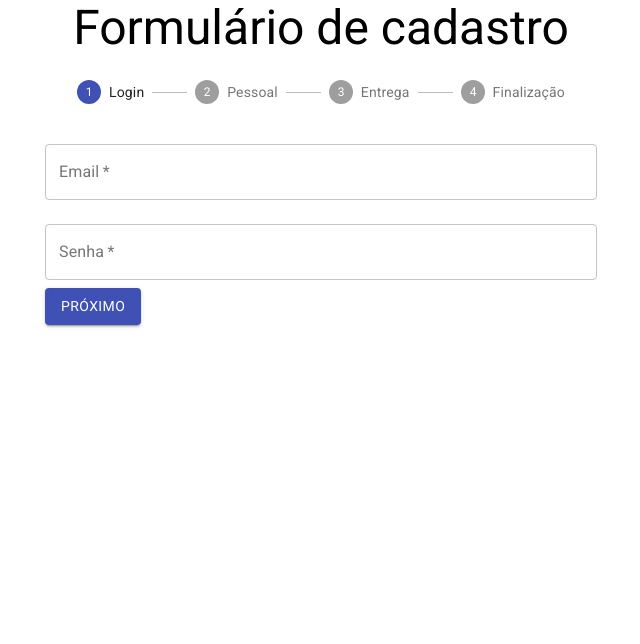
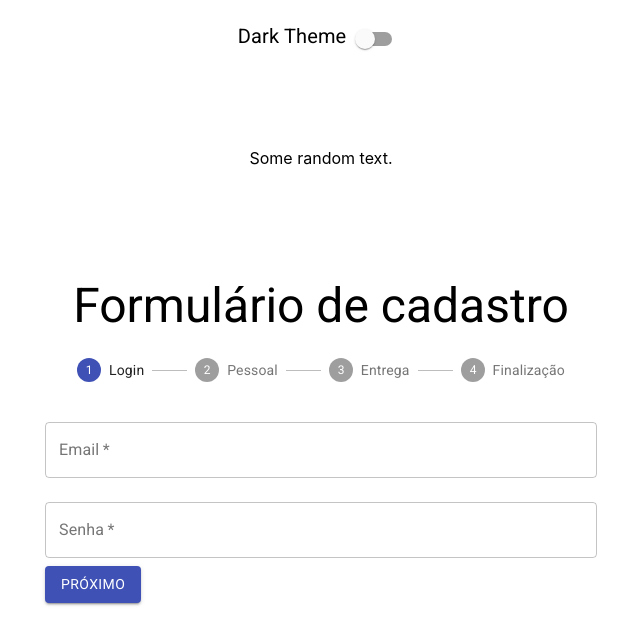
Before and after one commit to luanmotta/react-contexts-form, a React (Create React App) app: page / in a window 1280 px wide. Shown: the top 644 px of the page, without its empty margins (319-959 px from the left). Built offline with nearby package versions, Linux system fonts and the light colour scheme.

Commit message:
Add theme customization (using contexts)

```diff
--- a/src/App.js
+++ b/src/App.js
@@ -1,6 +1,7 @@
 import React from "react";
 import "./App.css";
 import FormularioCadastro from "./components/FormularioCadastro/FormularioCadastro";
+import Dashboard from './components/Dashboard/Dashboard'
 import 'fontsource-roboto';
 import { Container, Typography } from "@material-ui/core"
 import ValidacoesCadastro from './contexts/ValidacoesCadastro'
@@ -9,6 +10,7 @@ import { validarCPF, validarSenha } from './models/cadastro'
 const App = () => {
   return (
     <Container component="article" maxWidth="sm">
+      <Dashboard />
       <Typography variant="h3" component="h1" align="center">Formulário de cadastro</Typography>
       <ValidacoesCadastro.Provider value={{ CPF: validarCPF, senha: validarSenha }}>
         <FormularioCadastro aoEnviar={aoEnviarForm} />
--- /dev/null
+++ b/src/components/Dashboard/Content.jsx
@@ -0,0 +1,26 @@
+import React, { useEffect } from 'react'
+import { Box } from "@material-ui/core";
+import { useTheme } from '../../contexts/ThemeContext'
+
+const Content = () => {
+  const darkTheme = useTheme()
+
+  const containerStyle = {
+    backgroundColor: darkTheme ? 'black': 'white',
+    height: '160px'
+  }
+
+  const textStyle = {
+    color: darkTheme ? 'white': 'black',
+  }
+
+  return (
+    <Box style={{ margin: '20px 0 40px 0' }}>
+      <Box display="flex" justifyContent="center" alignItems="center" style={containerStyle}>
+        <div style={textStyle}>Some random text.</div>
+      </Box>
+    </Box>
+  )
+}
+
+export default Content
--- /dev/null
+++ b/src/components/Dashboard/Dashboard.jsx
@@ -0,0 +1,17 @@
+import React from 'react';
+import Theme from './Theme'
+import Content from './Content'
+import { ThemeProvider } from '../../contexts/ThemeContext'
+
+const Dashboard = () => {
+  return (
+    <>
+      <ThemeProvider>
+        <Theme />
+        <Content />
+      </ThemeProvider>
+    </>
+  );
+}
+
+export default Dashboard;
--- /dev/null
+++ b/src/components/Dashboard/Theme.jsx
@@ -0,0 +1,22 @@
+import React from 'react'
+import { Box, Switch, Typography } from "@material-ui/core"
+import { useTheme, useThemeUpdate } from '../../contexts/ThemeContext'
+
+const Theme = () => {
+  const darkTheme = useTheme()
+  const toggleTheme = useThemeUpdate()
+
+  return (
+    <Box style={{ margin: '20px 0' }} display="flex" justifyContent="center">
+      <Typography variant="h6">Dark Theme</Typography>
+      <Switch
+        checked={darkTheme}
+        onChange={toggleTheme}
+        name="themeSwitch"
+        color="primary"
+      />
+    </Box>
+  )
+}
+
+export default Theme
--- /dev/null
+++ b/src/contexts/ThemeContext.js
@@ -0,0 +1,26 @@
+import React, { useState, useContext } from 'react';
+
+const ThemeContext = React.createContext();
+const ThemeUpdateContext = React.createContext();
+
+export function useTheme() {
+  return useContext(ThemeContext)
+}
+
+export function useThemeUpdate() {
+  return useContext(ThemeUpdateContext)
+}
+
+export function ThemeProvider({ children }) {
+  const [darkTheme, setDarkTheme] = useState(false)
+
+  const toggleTheme = () => setDarkTheme(!darkTheme)
+
+  return (
+    <ThemeContext.Provider value={darkTheme}>
+      <ThemeUpdateContext.Provider value={toggleTheme}>
+        {children}
+      </ThemeUpdateContext.Provider>
+    </ThemeContext.Provider>
+  );
+};
```
